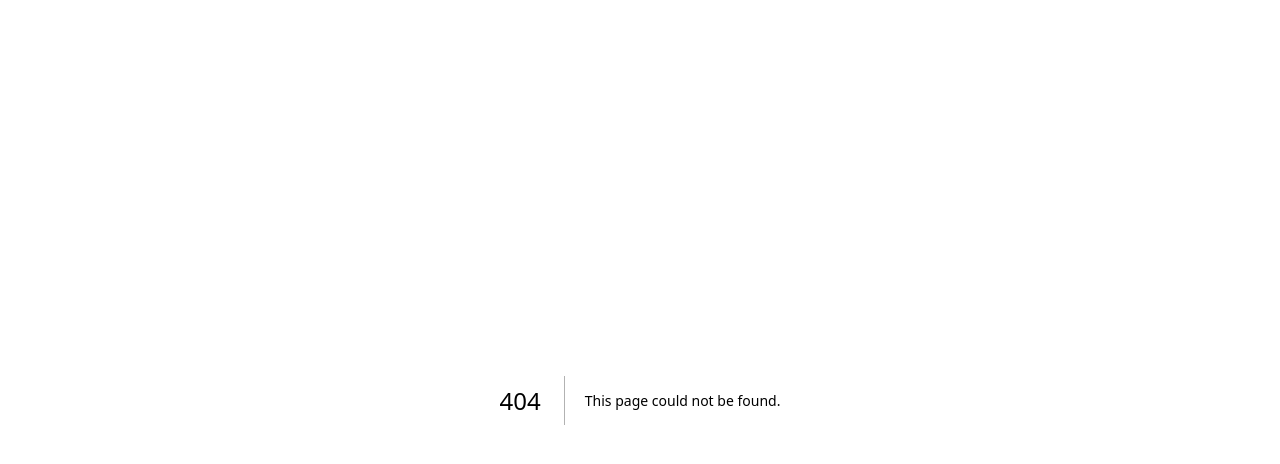
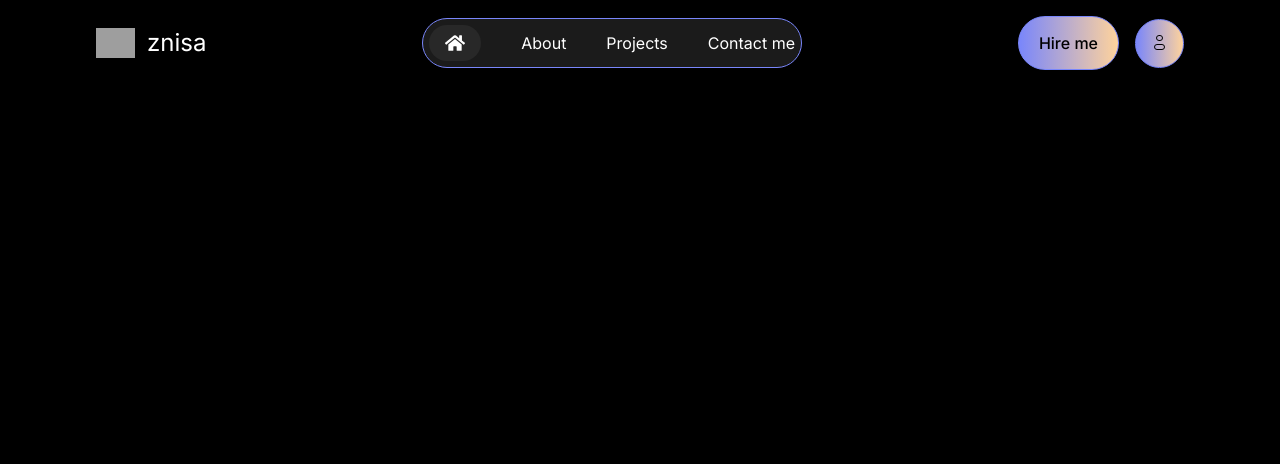
Before and after one commit to kambohdiv/curate-ai, a Next.js app: page /portfolio2 in a window 1280 px wide. Before the commit this address had no page. Shown: the top 464 px of the page. Built offline with nearby package versions, Linux system fonts and the light colour scheme; grey boxes are pictures that could not be loaded.

Commit message:
portfolio 2 layout

```diff
--- /dev/null
+++ b/src/app/portfolio2/page.tsx
@@ -0,0 +1,13 @@
+import React from 'react';
+import Header from '@/app/temp2/Header';
+
+const Portfolio2Page: React.FC = () => {
+  return (
+    <div>
+      <Header />
+      {/* Other sections of the portfolio will go here */}
+    </div>
+  );
+};
+
+export default Portfolio2Page;
--- /dev/null
+++ b/src/app/temp2/Header.tsx
@@ -0,0 +1,70 @@
+"use client";
+
+import React from 'react';
+import Image from 'next/image';
+import { FaHome } from 'react-icons/fa'; // Assuming an icon library is used for the home icon
+
+const Header: React.FC = () => {
+  return (
+    <header className="w-full px-4 sm:px-6 md:px-8 lg:px-16 xl:px-24 py-4 bg-black flex justify-between items-center">
+      {/* Left Section: Logo and Brand Name */}
+      <div className="flex items-center space-x-3">
+        {/* Logo */}
+        <div className="w-[39px] h-[30px] relative">
+          <Image src="/path/to/logo.png" alt="Logo" layout="fill" objectFit="contain" />
+        </div>
+        {/* Brand Name */}
+        <span className="text-white text-2xl font-normal font-poppins">
+          znisa
+        </span>
+      </div>
+
+      {/* Center Section: Menu Items with styled buttons */}
+      <nav className="hidden sm:flex items-center bg-[#1b1b1b] rounded-[290px] border border-[#7986fb] px-1.5 py-1.5">
+        <div className="flex items-center space-x-10">
+          {/* Home button */}
+          <div className="px-4 py-2 bg-[#282828] rounded-[40px] flex items-center gap-1.5">
+            <FaHome className="w-5 h-5 text-white" />
+          </div>
+
+          {/* About, Projects, Contact me */}
+          <ul className="flex space-x-10 text-white font-normal text-base font-poppins">
+            <li>
+              <a href="#about" className="text-center">About</a>
+            </li>
+            <li>
+              <a href="#projects" className="text-center">Projects</a>
+            </li>
+            <li>
+              <a href="#contact" className="text-center">Contact me</a>
+            </li>
+          </ul>
+        </div>
+      </nav>
+
+      {/* Right Section: Hire Me button and Profile Icon */}
+      <div className="flex items-center space-x-4">
+        {/* Hire Me Button */}
+        <button className="px-5 py-3.5 bg-gradient-to-r from-[#7986fb] to-[#ffd39c] rounded-[40px] border border-[#7986fb]">
+          <span className="text-black font-poppins font-medium text-base">
+            Hire me
+          </span>
+        </button>
+
+        {/* Profile Icon */}
+        <div className="relative w-[49px] h-[49px]">
+          <div className="absolute inset-0 bg-gradient-to-r from-[#7986fb] to-[#ffd39c] rounded-full border border-[#7986fb]" />
+          <div className="absolute inset-0 flex items-center justify-center">
+            {/* Placeholder for the profile icon */}
+            <div className="w-5 h-5 relative border-[#7986fb]">
+              <div className="w-[6.67px] h-[6.67px] rounded-full border border-black absolute top-[1.67px] left-[6.67px]" />
+              <div className="w-[11.67px] h-[6.67px] rounded-full border border-black absolute top-[10.83px] left-[4.17px]" />
+            </div>
+          </div>
+        </div>
+      </div>
+    </header>
+  );
+};
+
+export default Header;
```
